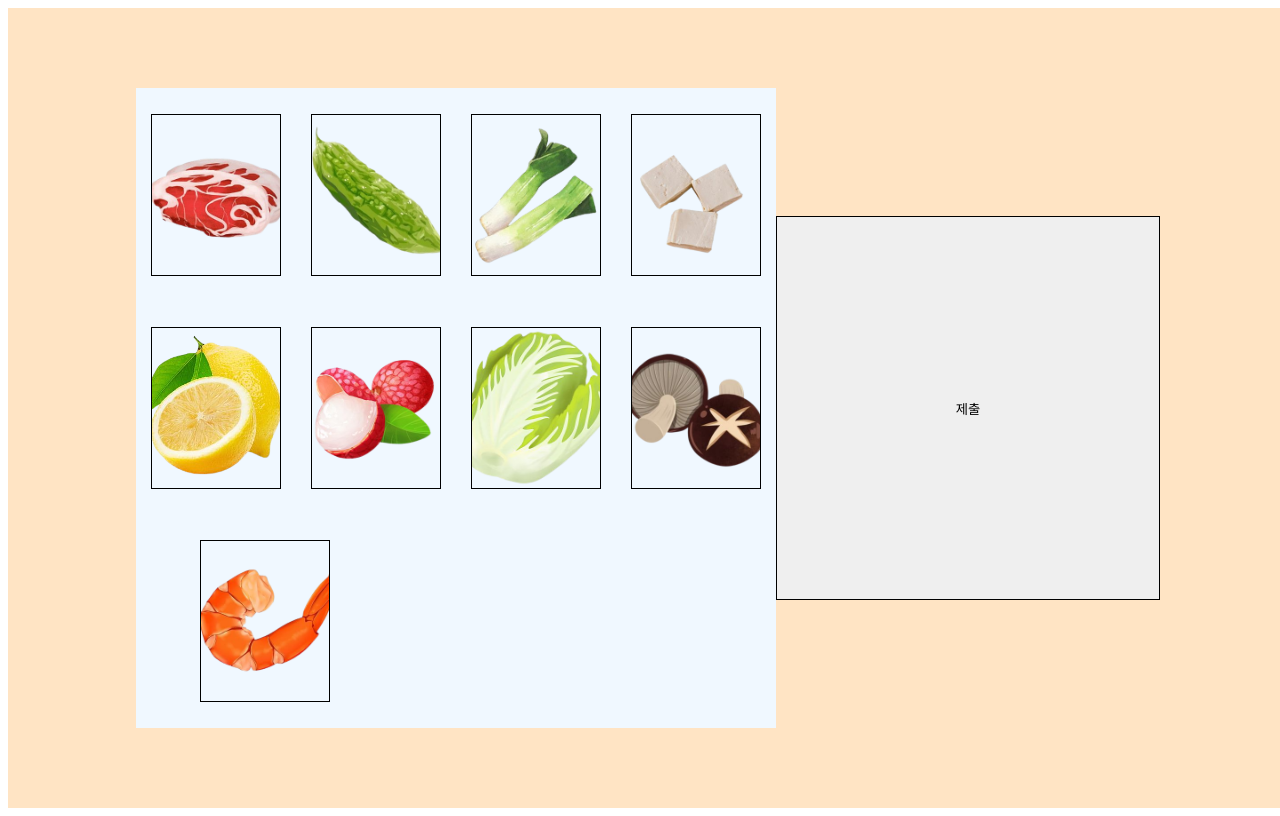
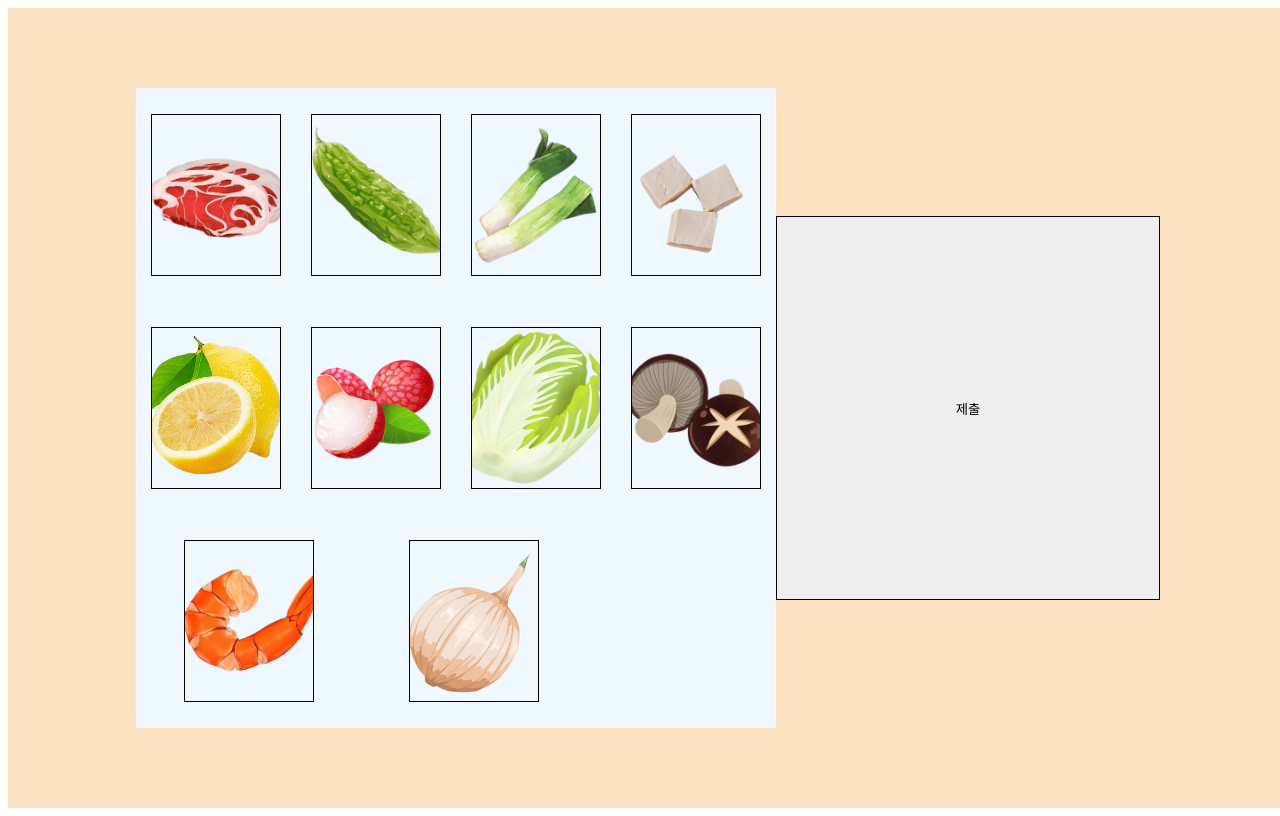
Before and after one commit to chaeyi0731/workflow, a website: page index.html in a window 1280 px wide. Drawn offline with Linux system fonts and the light colour scheme.

Commit message:
양파 이미지 적용

```diff
--- a/style.css
+++ b/style.css
@@ -101,3 +101,11 @@
   background-position: center;
   background-size: cover;
 }
+#root > div:nth-child(1) > div:nth-child(10) {
+  width: 10vw;
+  height: 20vh;
+  border: 1px solid black;
+  background-image: url(/img/양파-removebg-preview.png);
+  background-position: center;
+  background-size: cover;
+}
```
